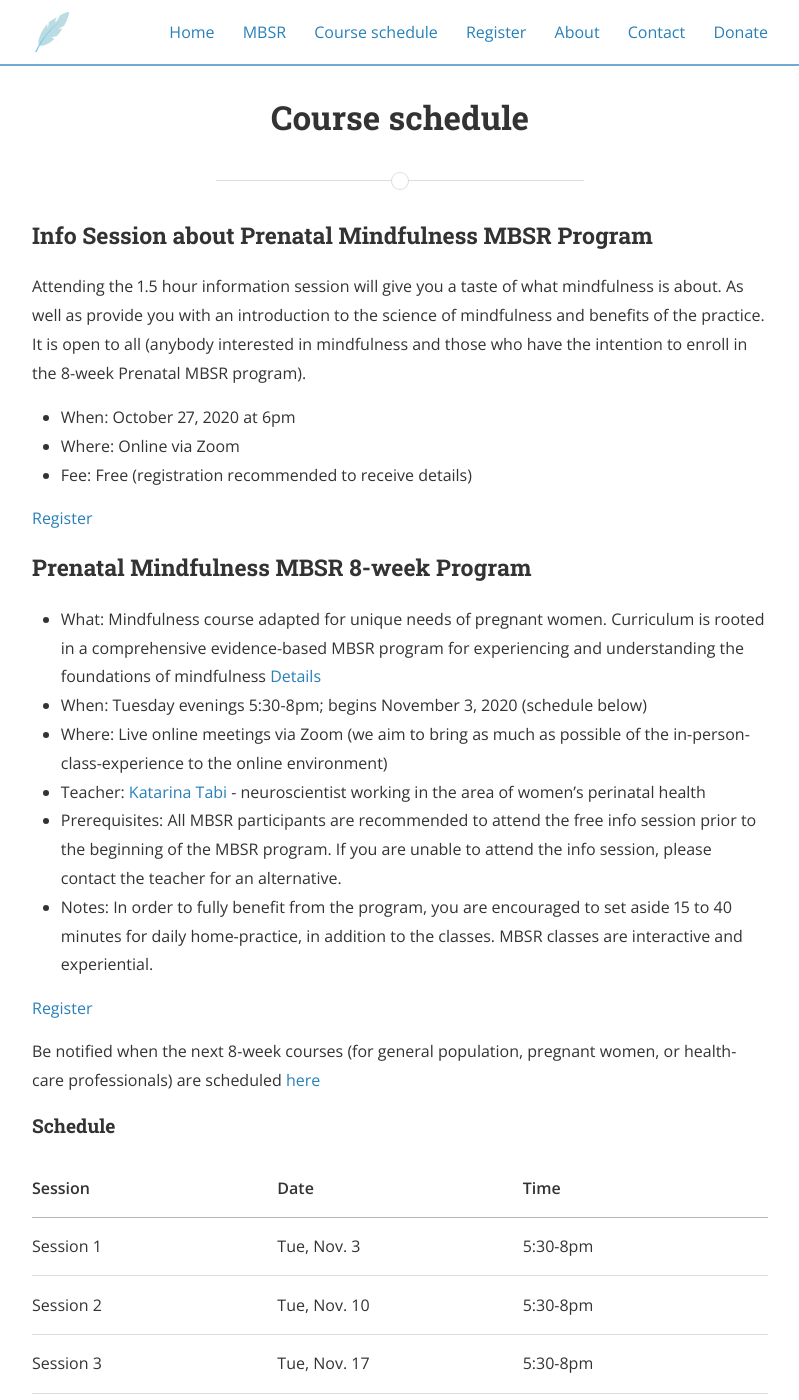
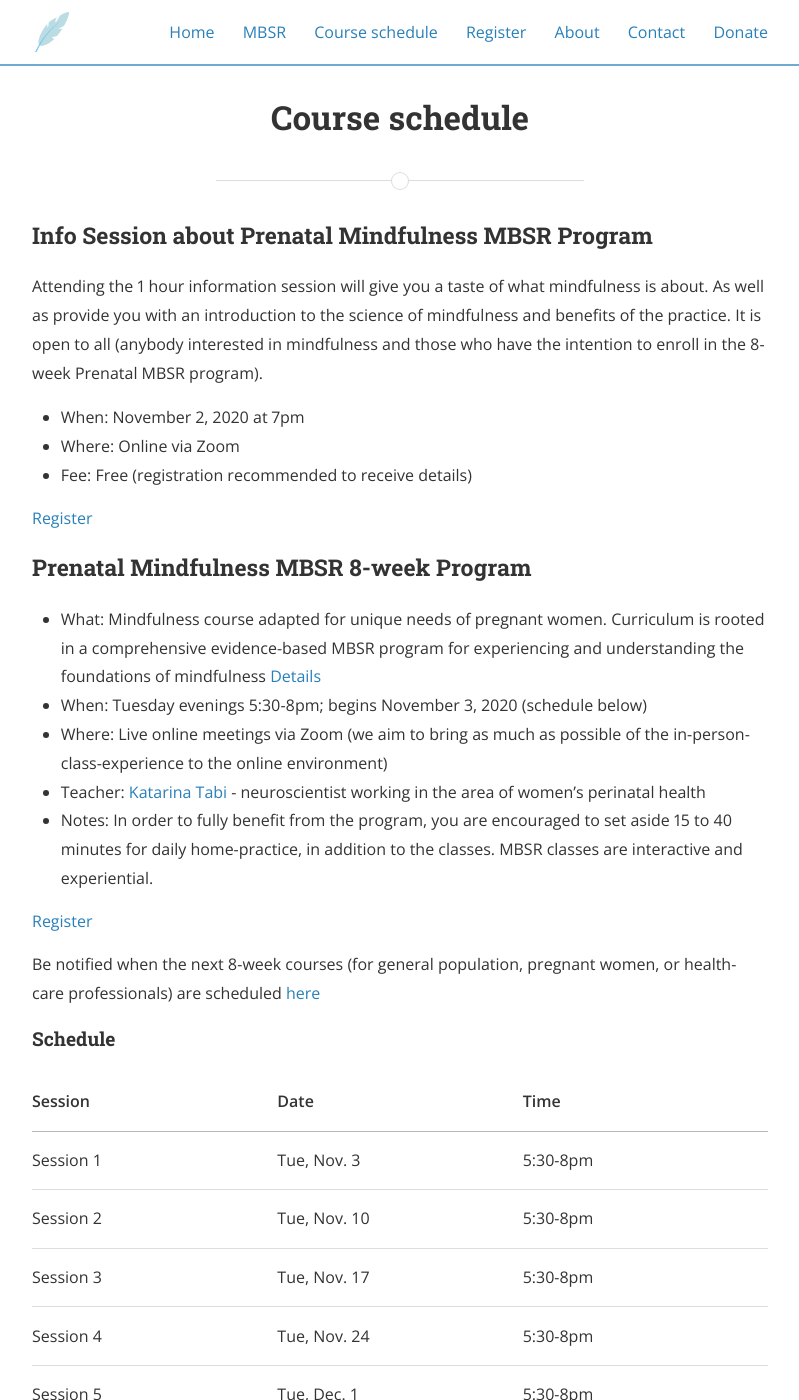
Before and after one commit to mindfulnessone/mindfulnessone.github.io, a Jekyll site: the page built from course-schedule.md, in a window 1280 px wide and 1400 px high. Shown: the whole window, without its empty margins (240-1039 px from the left). Built offline with Jekyll 4.4.1, drawn with Linux system fonts in a browser that asks for light colours; nearby versions of some CDN libraries.

Commit message:
Update course-schedule.md

```diff
--- a/course-schedule.md
+++ b/course-schedule.md
@@ -9,9 +9,9 @@
 
 
 ### Info Session about Prenatal Mindfulness MBSR Program
-Attending the 1.5 hour information session will give you a taste of what mindfulness is about. As well as provide you with an introduction to the science of mindfulness and benefits of the practice. It is open to all (anybody interested in mindfulness and those who have the intention to enroll in the 8-week Prenatal MBSR program).
+Attending the 1 hour information session will give you a taste of what mindfulness is about. As well as provide you with an introduction to the science of mindfulness and benefits of the practice. It is open to all (anybody interested in mindfulness and those who have the intention to enroll in the 8-week Prenatal MBSR program).
 
-- When: October 27, 2020 at 6pm
+- When: November 2, 2020 at 7pm
 - Where: Online via Zoom
 - Fee: Free (registration recommended to receive details)
 
@@ -24,7 +24,6 @@
 - When: Tuesday evenings 5:30-8pm; begins November 3, 2020 (schedule below)
 - Where: Live online meetings via Zoom (we aim to bring as much as possible of the in-person-class-experience to the online environment)
 - Teacher: [Katarina Tabi](/about/) - neuroscientist working in the area of women's perinatal health
-- Prerequisites: All MBSR participants are recommended to attend the free info session prior to the beginning of the MBSR program. If you are unable to attend the info session, please contact the teacher for an alternative.
 - Notes: In order to fully benefit from the program, you are encouraged to set aside 15 to 40 minutes for daily home-practice, in addition to the classes. MBSR classes are interactive and experiential.
 
 [Register](/register-8week-mbsr/)
```
